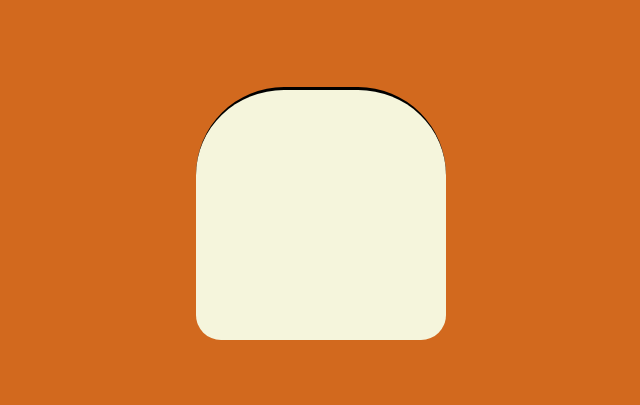
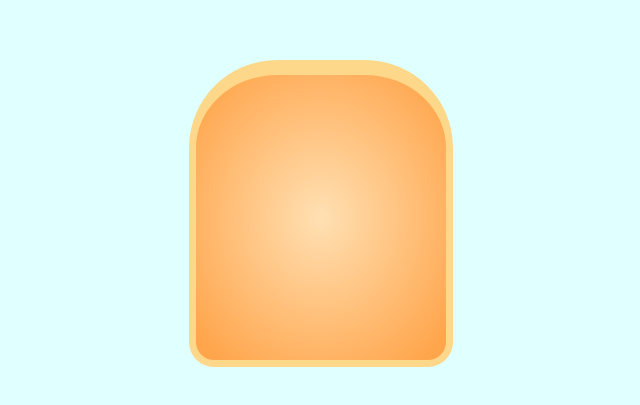
Before and after one commit to felipprodrigues/single-div, a plain HTML site: page index.html in a window 1280 px wide. Shown: the part 187-592 px from the top of the page, without its empty margins (319-959 px from the left). Drawn offline with Linux system fonts and the light colour scheme.

Commit message:
:before :after blank

```diff
--- a/index.html
+++ b/index.html
@@ -6,6 +6,6 @@
     <title>Single Piece of Bread</title>
 </head>
 <body>
-    <div class="toaster">
+    <div id="toaster">
     </div>
 </body>
--- a/stylesheet.css
+++ b/stylesheet.css
@@ -2,7 +2,7 @@ body,
 html {
     min-height: 100%;
     height: 100%;
-    background-color: chocolate;
+    background-color: lightcyan;
 }
 
 body {
@@ -13,13 +13,25 @@ body {
     padding: 0;
 }
 
-.toaster {
-    height: 250px;
+#toaster {
+    content: '';
+    height: 285px;
     width: 250px;
-    background-color: beige;
+    border: 7px solid #FDD88A;
+    border-top-width: 15px;
     border-top-left-radius: 88px;
     border-top-style: solid;
     border-top-right-radius: 88px;
     border-bottom-left-radius: 25px;
     border-bottom-right-radius: 25px;
+    background-image: radial-gradient(#ffe0b3, #ffa64d 90%);
 }
+
+#toaster::before {
+    content: '';
+    background-image: linear-gradient(#ff8c1a, #c60);
+}
+
+#toaster::after {
+    content: '';
+}
```
